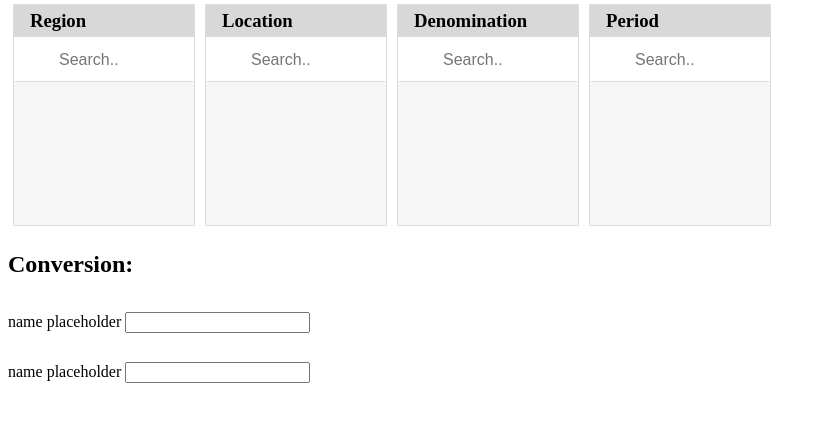
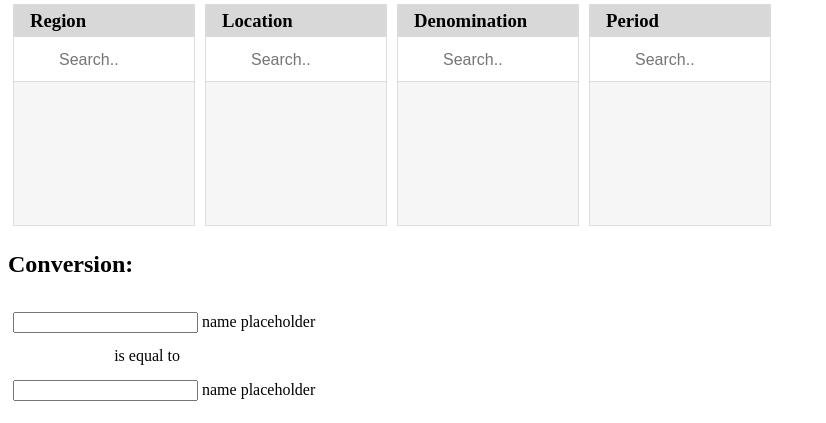
Before and after one commit to gcastellano87/trapezites, a PHP site: page / in a window 1280 px wide. Shown: the part 427-850 px from the top of the page, without its empty margins (0-826 px from the left). Before the commit the page ends 810 px from the top, so only its background shows below. Run offline with PHP 8.4, Linux system fonts and the light colour scheme.

Commit message:
changed formatting for conversion and added default conversion of 10

```diff
--- a/global.js
+++ b/global.js
@@ -50,6 +50,12 @@ $(document).on('click','.optionList a', function() {
 	flush(which);
 	populate(which);
 	changeName(which);
+
+	// trigger default conversion with 10
+	if ( allOptionsSelected() ) {
+		$('#amount-box1').val(10);
+		convertCurrency(1);
+	}
 });
 
 $(document).on('keyup', '.amount-box', function() {
@@ -196,10 +202,15 @@ function changeName(which) {
 	let coin = getCorrectCoin(which);
 
 	let name = '';
+	// name = name + (coin['isDenominationSelected'] ? coin['selectedDenomination'] : 'currency');
+	// name = name + ' in ';
+	// name = name + (coin['isLocationSelected'] ? coin['selectedLocation'] : 'location');
+	// name = name + ' during ';
+	// name = name + (coin['isPeriodSelected'] ? coin['selectedPeriod'] : 'period');
+	name = name + (coin['isLocationSelected'] ? coin['selectedLocation'] : 'location');
+	name = name + ' ';
 	name = name + (coin['isDenominationSelected'] ? coin['selectedDenomination'] : 'currency');
 	name = name + ' in ';
-	name = name + (coin['isLocationSelected'] ? coin['selectedLocation'] : 'location');
-	name = name + ' during ';
 	name = name + (coin['isPeriodSelected'] ? coin['selectedPeriod'] : 'period');
 
 	$('#name'+which).text( name );
@@ -220,8 +231,7 @@ function convertCurrency(which) {
 	let lhs = getCorrectCoin(which);
 	let rhs = getCorrectCoin(whichOpposite);
 
-	if (!lhs['isLocationSelected'] || !lhs['isDenominationSelected'] || !lhs['isPeriodSelected'] ||
-		!rhs['isLocationSelected'] || !rhs['isDenominationSelected'] || !rhs['isPeriodSelected'] )
+	if ( !allOptionsSelected() )
 	{
 		$('#errorBox').text("You must provide denomination, location, and period for both currencies to convert.");
 	}
@@ -242,6 +252,11 @@ function convertCurrency(which) {
 
 		$('#amount-box'+whichOpposite).val(result.toFixed(2));
 	}
+}
+
+function allOptionsSelected() {
+	return coin1['isLocationSelected'] && coin1['isDenominationSelected'] && coin1['isPeriodSelected'] &&
+		coin2['isLocationSelected'] && coin2['isDenominationSelected'] && coin2['isPeriodSelected'];
 }
 
 function getValueInSilver(coin) {
--- a/index.html
+++ b/index.html
@@ -59,13 +59,16 @@
 
 <h2>Conversion:</h2>
 <div id="errorBox"> </div>
-<div>
+<div id="translation-section">
+	<input type="text" id="amount-box1" class="amount-box" which="1">
 	<p id="name1" class="names">name placeholder</p>
-	<input type="text" id="amount-box1" class="amount-box" which="1">
-</div>
-<div>
+<!-- </div> -->
+<!-- <div> -->
+	<p id="statement">is equal to</p>
+<!-- </div> -->
+<!-- <div> -->
+	<input type="text" id="amount-box2" class="amount-box" which="2">
 	<p id="name2" class="names">name placeholder</p>
-	<input type="text" id="amount-box2" class="amount-box" which="2">
 </div>
 
 </body>
--- a/style.css
+++ b/style.css
@@ -77,6 +77,12 @@
   background-color: #91BBF5;
 }
 
+#translation-section {
+  width: auto;
+  display: inline-block;
+  margin: 0px 5px;
+}
+
 .names {
   display: inline-block;
 }
@@ -84,3 +90,10 @@
 #errorBox {
   color: red;
 }
+
+#statement {
+  padding: 0px;
+  margin: auto;
+  width: 100px;
+  display: block;
+}
```
